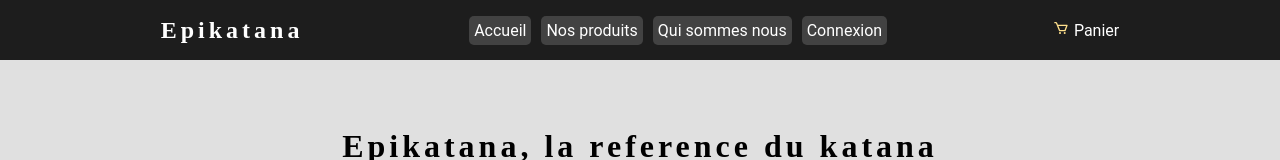
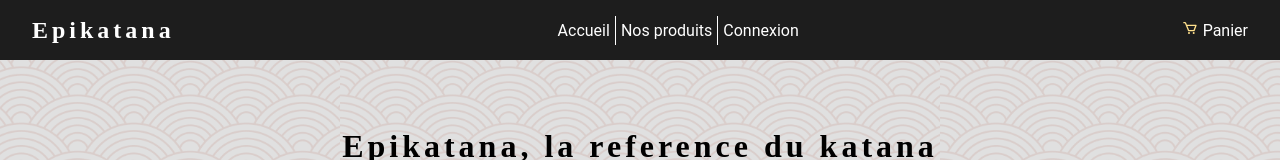
Before and after one commit to Torahime3/Epikatana-webapp, a React (Vite) app in the folder front/: page / in a window 1280 px wide. Shown: the top 160 px of the page. Built offline with nearby package versions, Linux system fonts and the light colour scheme; a web font is replaced by a local one.

Commit message:
fix: delete business page, add background image to all pages, change header css and fix pages size

```diff
--- a/front/src/App.css
+++ b/front/src/App.css
@@ -22,8 +22,8 @@
   background-image: url('assets/images/wave.png');
   opacity: 0.2;
   filter: hue-rotate(190deg);
-  width: 100vw;
-  height: 100vh;
+  width: 100%;
+  height: 100%;
   background-size: 600px;
   background-position: center;
   z-index: -10;
--- a/front/src/App.tsx
+++ b/front/src/App.tsx
@@ -23,7 +23,6 @@
           <Route path="/products" element={<Products />} />
           <Route path="/orders" element={<Orders />} />
           <Route path="/orders/:id" element={<OrderDetails />} />
-          <Route path="/business" element={<Business />} />
           <Route path="/login" element={<Authentication />} />
           <Route path="/profile" element={<Profile />} />
           <Route path="/products/:id" element={<ProductDetailsPage />} />
--- a/front/src/components/Header.tsx
+++ b/front/src/components/Header.tsx
@@ -22,9 +22,6 @@
           <li>
             <Link to={`/products`}>Nos produits</Link>
           </li>
-           <li>
-            <Link to={`/business`}>Qui sommes nous</Link>
-          </li>
           <li>{cookies.userToken !== undefined ? (
             <Link to={`/profile`}>Profile</Link>
           ) : (
--- a/front/src/pages/Business.tsx
+++ /dev/null
@@ -1,12 +0,0 @@
-import React from 'react';
-
-const Business: React.FC = () => {
-  return (
-    <div>
-      <h1>Qui sommes nous ?</h1>
-      <p>Entreprise route</p>
-    </div>
-  );
-};
-
-export default Business;
--- a/front/src/pages/Carts.tsx
+++ b/front/src/pages/Carts.tsx
@@ -73,6 +73,7 @@
 
   return (
     <>
+    <div className="bg_image_red"> </div>
       <div className="cart_container">
         <div className="cart_wrapper">
           <div className="cart_section products">
--- a/front/src/pages/Home.tsx
+++ b/front/src/pages/Home.tsx
@@ -18,6 +18,8 @@
   };
 
   return (
+    <>
+      <div className="bg_image_red"> </div>
       <div className="home-page">
         <div className="title">
           <h1>Epikatana, la reference du katana</h1>
@@ -48,6 +50,7 @@
           </div>
         </div>
       </div>
+    </>
   );
 };
 
--- a/front/src/pages/Products.tsx
+++ b/front/src/pages/Products.tsx
@@ -12,11 +12,14 @@
 
   return (
     <>
-      <h1 className="title_section"> Nos produits </h1>
-      <div className="product-container">
-        {products.map((product: Product) => (
-          <Product key={product.id} {...product} />
-        ))}
+      <div className="bg_image_red"> </div>
+      <div className="page_container">
+        <h1 className="title_section"> Nos produits </h1>
+        <div className="product-container">
+          {products.map((product: Product) => (
+            <Product key={product.id} {...product} />
+          ))}
+        </div>
       </div>
     </>
   );
--- a/front/src/styles/Cart.css
+++ b/front/src/styles/Cart.css
@@ -1,30 +1,29 @@
-.cart_container{
+/* Cart.css */
+
+.cart_container {
+  display: flex;
+  flex-direction: column;
+  min-height: 95vh;
+}
+
+.cart_wrapper {
+  flex: 1;
   display: flex;
   flex-direction: column;
   align-items: center;
   justify-content: center;
 }
 
-.cart_wrapper{
-    display: flex;
-    margin-top: 20px;
-    width: clamp(300px, 80%, 1000px);
-
-
+.products {
+  width: 75%;
 }
 
-.products{
-    width: 75%;
-
-}
-
-.scrollable{
+.scrollable {
   max-height: 70vh;
   overflow-y: scroll;
 }
 
-
-.cart_section{
+.cart_section {
   background-color: rgb(248, 248, 248);
   box-shadow: 0px 5px 10px rgba(0, 0, 0, 0.2);
   padding: 20px;
@@ -32,12 +31,12 @@
   border-radius: 10px;
 }
 
-@media screen and (max-width: 768px){
-    .cart_wrapper{
+@media screen and (max-width: 768px) {
+  .cart_wrapper {
     display: flex;
     flex-direction: column;
   }
-    .products{
+  .products {
     width: 95.5%;
   }
 }
--- a/front/src/styles/Header.css
+++ b/front/src/styles/Header.css
@@ -8,11 +8,12 @@
 
   .header{
     display: flex;
-    justify-content: space-evenly;
+    justify-content: space-between;
     align-items: center;
     height: 60px;
     background: var(--primary-color);
     color: white;
+    padding: 1em 2em;
   }
 
 
@@ -32,14 +33,12 @@
 
   .header_navbar li {
     list-style: none;
-    margin: 5px;
-    background-color: var(--primary-color-alternative);
+    margin: 5px 0px;
     padding: 5px;
-    border-radius: 5px;
   }
 
-  .header_navbar li:hover {
-    background-color: var(--hover-background-color);
+  .header_navbar li:not(:last-child) {
+    border-right: 1px solid white; /* Ajoute une bordure droite à tous les éléments sauf le dernier */
   }
 
   .header_navbar a {
--- a/front/src/styles/Home.css
+++ b/front/src/styles/Home.css
@@ -3,9 +3,10 @@
 /* Styles généraux */
 
 .home-page {
-  max-width: 1200px;
+  width: 60vw;
   margin: auto;
   padding: 20px;
+  height: 100vh;
 }
 
 .title {
--- a/front/src/styles/ProductsList.css
+++ b/front/src/styles/ProductsList.css
@@ -1,3 +1,8 @@
+.page_container {
+  height: 100vh; /* Hauteur équivalente à la hauteur de la vue du navigateur */
+  overflow-y: auto;
+}
+
 .product-container {
   margin: 20px;
   display: flex;
@@ -115,9 +120,8 @@
 }
 
 .title_section{
-  margin-top: 20px;
-  margin-left: 20px;
-
+  text-align: center;
+  margin: 1.5em;
 }
 
 @media screen and (max-width: 1024px) and (min-width: 769px){
--- a/front/src/styles/Profile.css
+++ b/front/src/styles/Profile.css
@@ -14,6 +14,8 @@
     flex-direction: column;
     align-items: center;
     justify-content: center;
+    width: 100vw;
+    height: 100vh;
 }
 
 .profile_wrapper{
```
Lines whose indentation alone changed are shown as unchanged.
